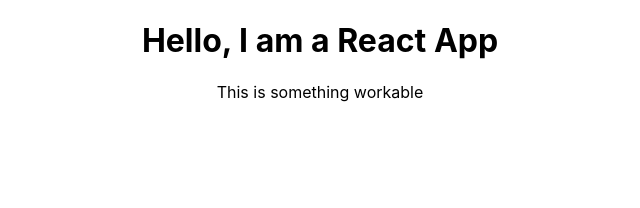
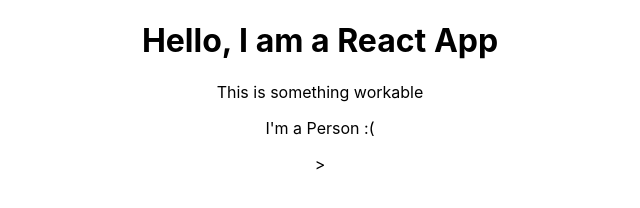
Before and after one commit to pale-cinder/react-examples, a React (Create React App) app in the folder react-base/: page / in a window 1280 px wide. Shown: the top 208 px of the page, without its empty margins (320-960 px from the left). Built offline with nearby package versions, Linux system fonts and the light colour scheme.

Commit message:
person component

```diff
--- a/react-base/src/App.js
+++ b/react-base/src/App.js
@@ -1,5 +1,6 @@
 import React, { Component } from 'react';
 import './App.css';
+import Person from './Person/Person'
 
 class App extends Component {
   render() {
@@ -7,6 +8,7 @@
       <div className="App">
         <h1>Hello, I am a React App</h1>
         <p>This is something workable</p>
+        <Person />>
       </div>
     );
 
--- /dev/null
+++ b/react-base/src/Person/Person.js
@@ -0,0 +1,7 @@
+import React from 'react';
+
+const person = () => {
+    return <p>I'm a Person :(</p>
+};
+
+export default person;
```
